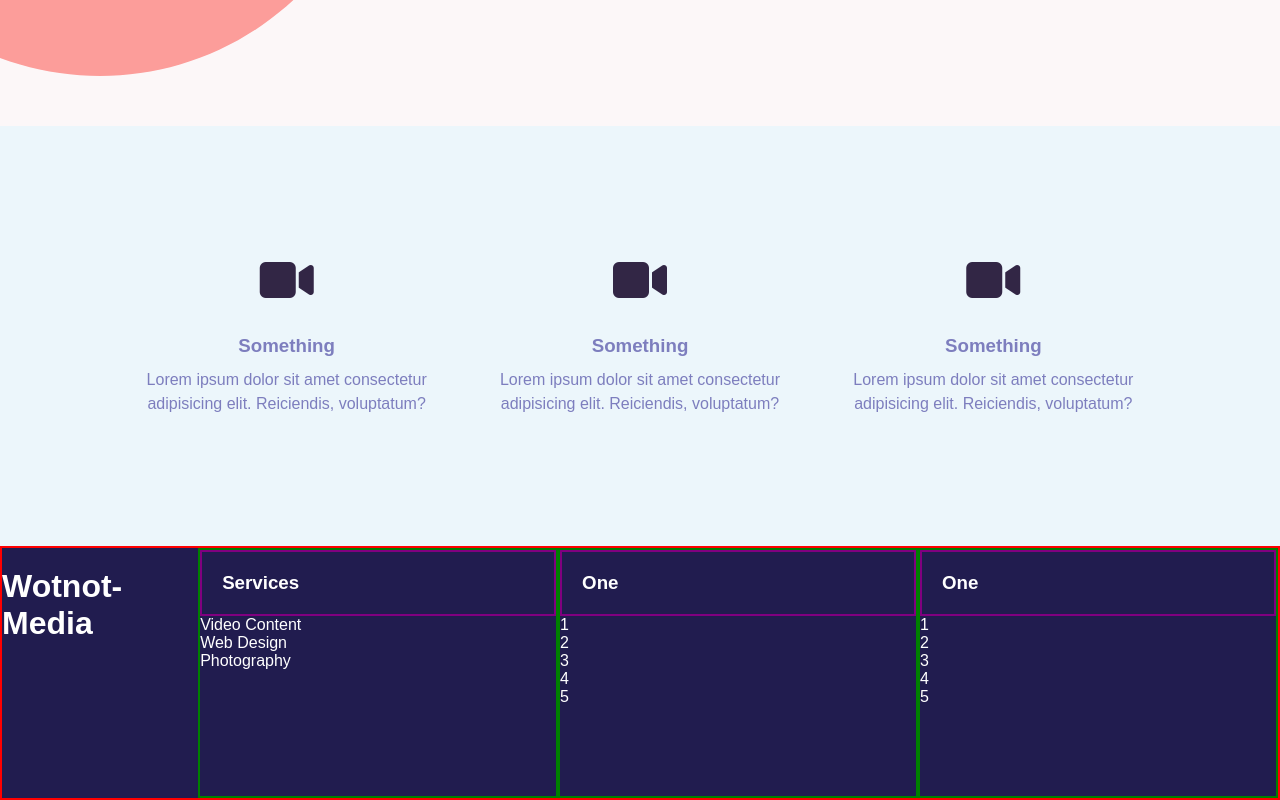
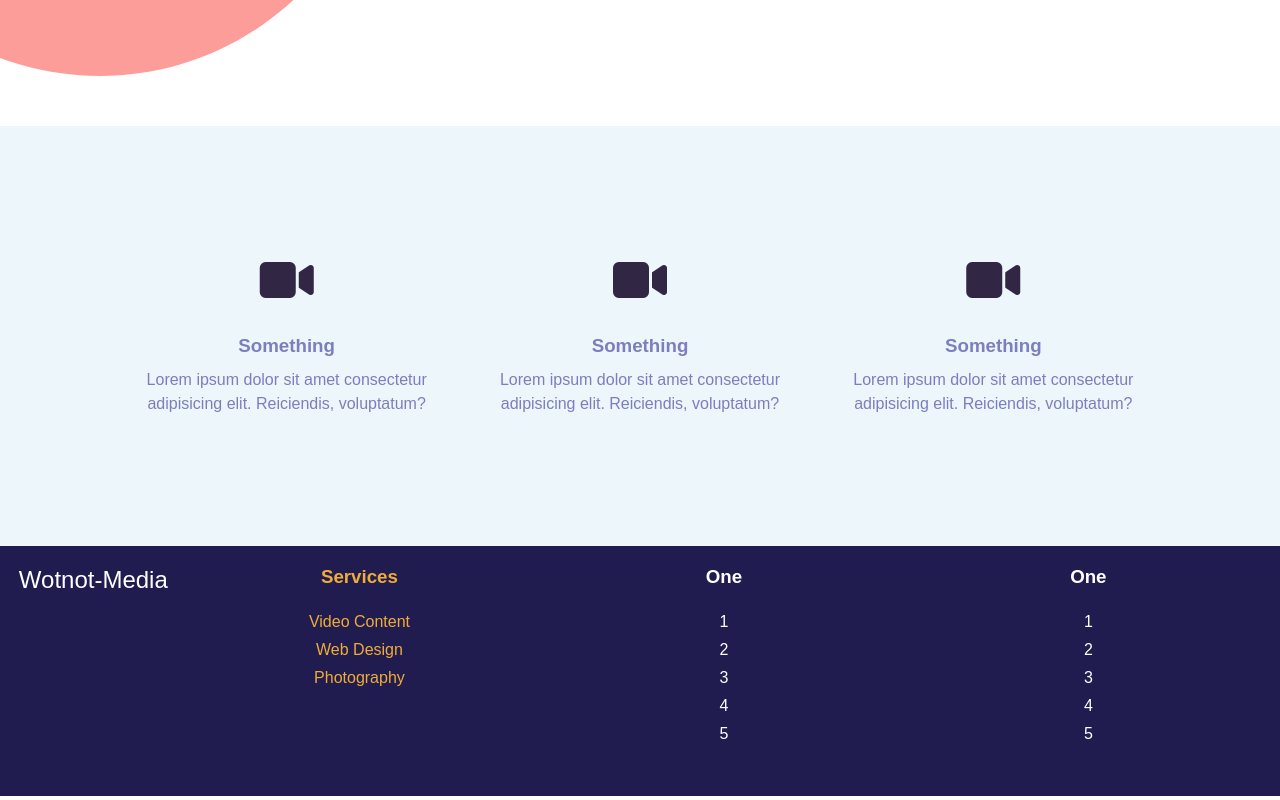
Before and after one commit to WClifford1/wotnot-media, a React (Create React App) app in the folder client/: page /login in a window 1280 px wide. Shown: the part 1697-2497 px from the top of the page. Built offline with nearby package versions, Linux system fonts and the light colour scheme.

Commit message:
Background theme change

```diff
--- a/client/src/App.css
+++ b/client/src/App.css
@@ -273,7 +273,7 @@
 
 .nav-cont {
   height: 100vh;
-  background-color: #fcf7f8;
+  background-color: #fff;
 }
 
 .nav-cont .hero-image {
@@ -364,7 +364,7 @@
   color: #7d7ebe;
   font-weight: 100;
   padding: 60px;
-  background-color: #fcf7f8;
+  background-color: #fff;
 }
 
 .serves-cont {
@@ -374,7 +374,7 @@
   -webkit-box-pack: space-evenly;
       -ms-flex-pack: space-evenly;
           justify-content: space-evenly;
-  background-color: #fcf7f8;
+  background-color: #fff;
   padding-bottom: 60px;
 }
 
@@ -434,7 +434,7 @@
   display: -webkit-box;
   display: -ms-flexbox;
   display: flex;
-  background-color: #fcf7f8;
+  background-color: #fff;
   padding-bottom: 30px;
 }
 
@@ -569,7 +569,6 @@
 }
 
 .footer-cont {
-  border: 2px solid red;
   display: -webkit-box;
   display: -ms-flexbox;
   display: flex;
@@ -585,40 +584,95 @@
   color: #fff;
 }
 
+.footer-cont .footer-logo h2 {
+  font-weight: 200;
+}
+
 .footer-res1 {
-  border: 2px solid green;
   list-style: none;
-  color: #fff;
-  width: 30%;
+  color: #f0ac39;
+  width: 27%;
 }
 
 .footer-res1 .footer-title1 {
   padding: 20px;
-  border: 2px solid purple;
+  text-align: center;
+}
+
+.footer-res1 .footer-links1 {
+  display: -webkit-box;
+  display: -ms-flexbox;
+  display: flex;
+  -webkit-box-pack: center;
+      -ms-flex-pack: center;
+          justify-content: center;
+  -webkit-box-orient: vertical;
+  -webkit-box-direction: normal;
+      -ms-flex-direction: column;
+          flex-direction: column;
+  text-align: center;
+}
+
+.footer-res1 .footer-links1 li {
+  padding: 5px;
 }
 
 .footer-res2 {
-  border: 2px solid green;
   list-style: none;
   color: #fff;
-  width: 30%;
+  width: 27%;
 }
 
 .footer-res2 .footer-title2 {
   padding: 20px;
-  border: 2px solid purple;
+  text-align: center;
+}
+
+.footer-res2 .footer-links2 {
+  display: -webkit-box;
+  display: -ms-flexbox;
+  display: flex;
+  -webkit-box-pack: center;
+      -ms-flex-pack: center;
+          justify-content: center;
+  -webkit-box-orient: vertical;
+  -webkit-box-direction: normal;
+      -ms-flex-direction: column;
+          flex-direction: column;
+  text-align: center;
+}
+
+.footer-res2 .footer-links2 li {
+  padding: 5px;
 }
 
 .footer-res3 {
-  border: 2px solid green;
   list-style: none;
   color: #fff;
-  width: 30%;
+  width: 27%;
 }
 
 .footer-res3 .footer-title3 {
   padding: 20px;
-  border: 2px solid purple;
+  text-align: center;
+}
+
+.footer-res3 .footer-links3 {
+  display: -webkit-box;
+  display: -ms-flexbox;
+  display: flex;
+  -webkit-box-pack: end;
+      -ms-flex-pack: end;
+          justify-content: flex-end;
+  -webkit-box-orient: vertical;
+  -webkit-box-direction: normal;
+      -ms-flex-direction: column;
+          flex-direction: column;
+  text-align: center;
+}
+
+.footer-res3 .footer-links3 li {
+  padding: 5px;
 }
 
 .guar-container {
--- a/client/src/app.scss
+++ b/client/src/app.scss
@@ -64,7 +64,7 @@
 // Part of home
 .nav-cont {
     height: 100vh;
-    background-color: $off-white;
+    background-color: #fff;
     // border: 2px solid red;
 
     .hero-image {
@@ -143,7 +143,7 @@
     color: $material-purple;
     font-weight: 100;
     padding: 60px;
-    background-color: $off-white;
+    background-color: #fff;
 
 }
 
@@ -151,7 +151,7 @@
     display: flex;
     justify-content: space-evenly;
     // border: 2px solid red;
-    background-color: $off-white;
+    background-color: #fff;
     padding-bottom: 60px;
 
 
@@ -215,7 +215,7 @@
     padding-top: 20px;
     // border: 2px solid red;
     display: flex;
-    background-color: $off-white;
+    background-color: #fff;
     padding-bottom: 30px;
 
     .help-blob {
@@ -288,6 +288,7 @@
     // border-radius: 50%;
     // border: 2px solid red;
 }
+
 .whyus-outer {
     // border: 2px solid blue;
     // height: 200px;
@@ -333,11 +334,13 @@
 }
 
 .footer-cont {
-        border: 2px solid red;
+    // border: 2px solid red;
     display: flex;
     justify-content: space-evenly;
     height: 250px;
     background-color: $dark-blue;
+    // justify-content: flex-end;
+
 
     .footer-logo {
         // padding-top: 20px;
@@ -346,51 +349,85 @@
         padding-top: 20px;
         color: #fff;
 
+        h2 {
+        font-weight: 200;
+        }
     }
 }
 
-        .footer-res1{
-            border: 2px solid green;
+.footer-res1 {
+    // border: 2px solid green;
+    list-style: none;
+    // padding: 20px;
+    color: $material-yellow;
+    width: 27%;
+
+    .footer-title1 {
+        padding: 20px;
+        // border: 2px solid purple;
+        text-align: center;
+    }
+
+    .footer-links1 {
+        display: flex;
+        justify-content: center;
+        flex-direction: column;
+        text-align: center;
+
+        li {
+            padding: 5px;
+        }
+    }
+}
+
+.footer-res2 {
+    // border: 2px solid green;
     list-style: none;
     // padding: 20px;
     color: #fff;
-            width: 30%;
+    width: 27%;
 
+    .footer-title2 {
+        padding: 20px;
+        // border: 2px solid purple;
+        text-align: center;
+    }
 
+    .footer-links2 {
+        display: flex;
+        justify-content: center;
+        flex-direction: column;
+        text-align: center;
 
-                .footer-title1 {
-                    padding: 20px;
-                    border: 2px solid purple;
+        li {
+            padding: 5px;
+        }
     }
 }
 
-        .footer-res2{
-            border: 2px solid green;
+.footer-res3 {
+    // border: 2px solid green;
     list-style: none;
     // padding: 20px;
     color: #fff;
-            width: 30%;
-
-
-
-                .footer-title2 {
-                    padding: 20px;
-                    border: 2px solid purple;
-                }
-        }
-
-        .footer-res3{
-            border: 2px solid green;
-            list-style: none;
-            // padding: 20px;
-            color: #fff;
-            width: 30%;
-
-
+    width: 27%;
+    // display: flex;
 
     .footer-title3 {
         padding: 20px;
-                    border: 2px solid purple;
+        // border: 2px solid purple;
+        text-align: center;
+    }
+
+    .footer-links3 {
+        display: flex;
+        justify-content: flex-end;
+        flex-direction: column;
+        text-align: center;
+
+        li {
+            padding: 5px;
+        }
     }
 }
 
--- a/client/src/components/Footer.jsx
+++ b/client/src/components/Footer.jsx
@@ -5,7 +5,7 @@
         <div>
             <div className="footer-cont">
                 <div className="footer-logo">
-                <h1>Wotnot-Media</h1>
+                <h2>Wotnot-Media</h2>
                 </div>
                 <div className="footer-res1">
                     <div className="footer-title1">
```
Also changed, not shown: 1 other file (tests, documents, lock files or other folders). Lines whose indentation alone changed are shown as unchanged.
